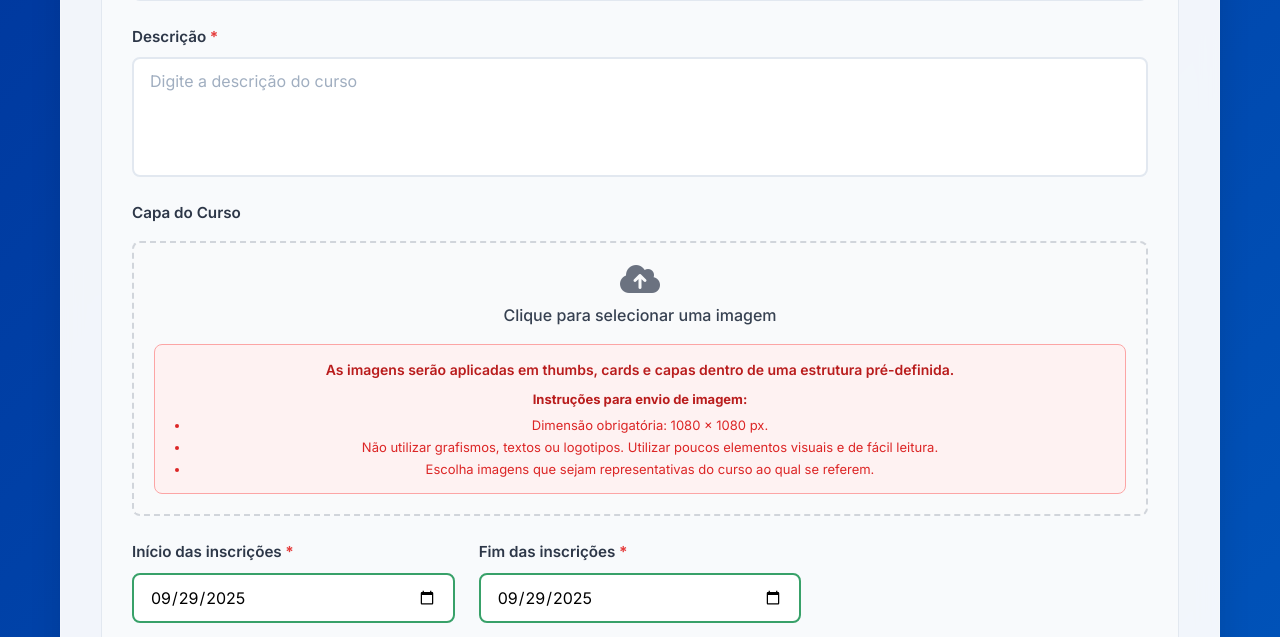
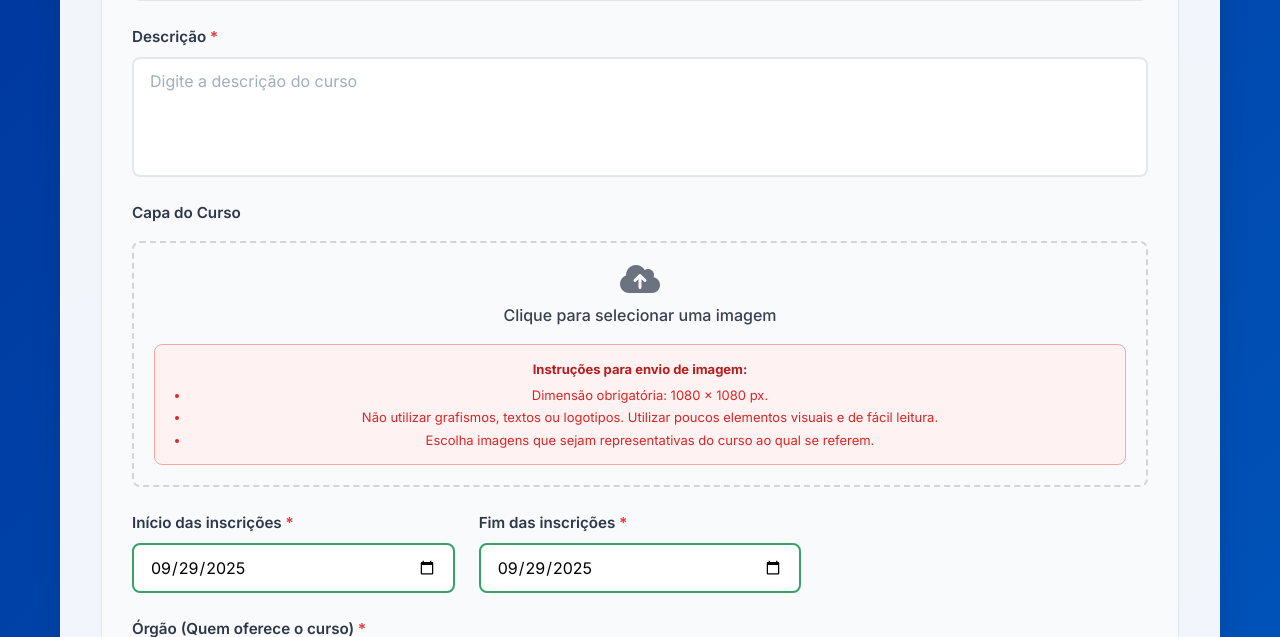
Before and after one commit to rickdourado/WebCiclo, a Flask app: page / in a window 1280 px wide. Shown: the part 508-1145 px from the top of the page. Run offline with Flask 3, Linux system fonts and the light colour scheme.

Commit message:
refactor: remover texto explicativo do topo das instruções de imagem
- Remover parágrafo 'As imagens serão aplicadas em thumbs, cards e capas...'
- Manter apenas as instruções práticas para envio de imagem
- Simplificar interface focando no essencial
- Reduzir poluição visual no campo de upload
- Aplicar mudança em index.html e course_edit.html
- Melhorar foco nas instruções técnicas importantes

```diff
--- a/templates/course_edit.html
+++ b/templates/course_edit.html
@@ -109,7 +109,6 @@
                                         <i class="fas fa-cloud-upload-alt"></i>
                                         <span class="file-upload-text">Clique para selecionar uma imagem</span>
                                         <div class="image-instructions">
-                                            <p class="instruction-title">As imagens serão aplicadas em thumbs, cards e capas dentro de uma estrutura pré-definida.</p>
                                             <div class="instruction-list">
                                                 <p><strong>Instruções para envio de imagem:</strong></p>
                                                 <ul>
--- a/templates/index.html
+++ b/templates/index.html
@@ -334,7 +334,6 @@
                                         <i class="fas fa-cloud-upload-alt"></i>
                                         <span class="file-upload-text">Clique para selecionar uma imagem</span>
                                         <div class="image-instructions">
-                                            <p class="instruction-title">As imagens serão aplicadas em thumbs, cards e capas dentro de uma estrutura pré-definida.</p>
                                             <div class="instruction-list">
                                                 <p><strong>Instruções para envio de imagem:</strong></p>
                                                 <ul>
```
